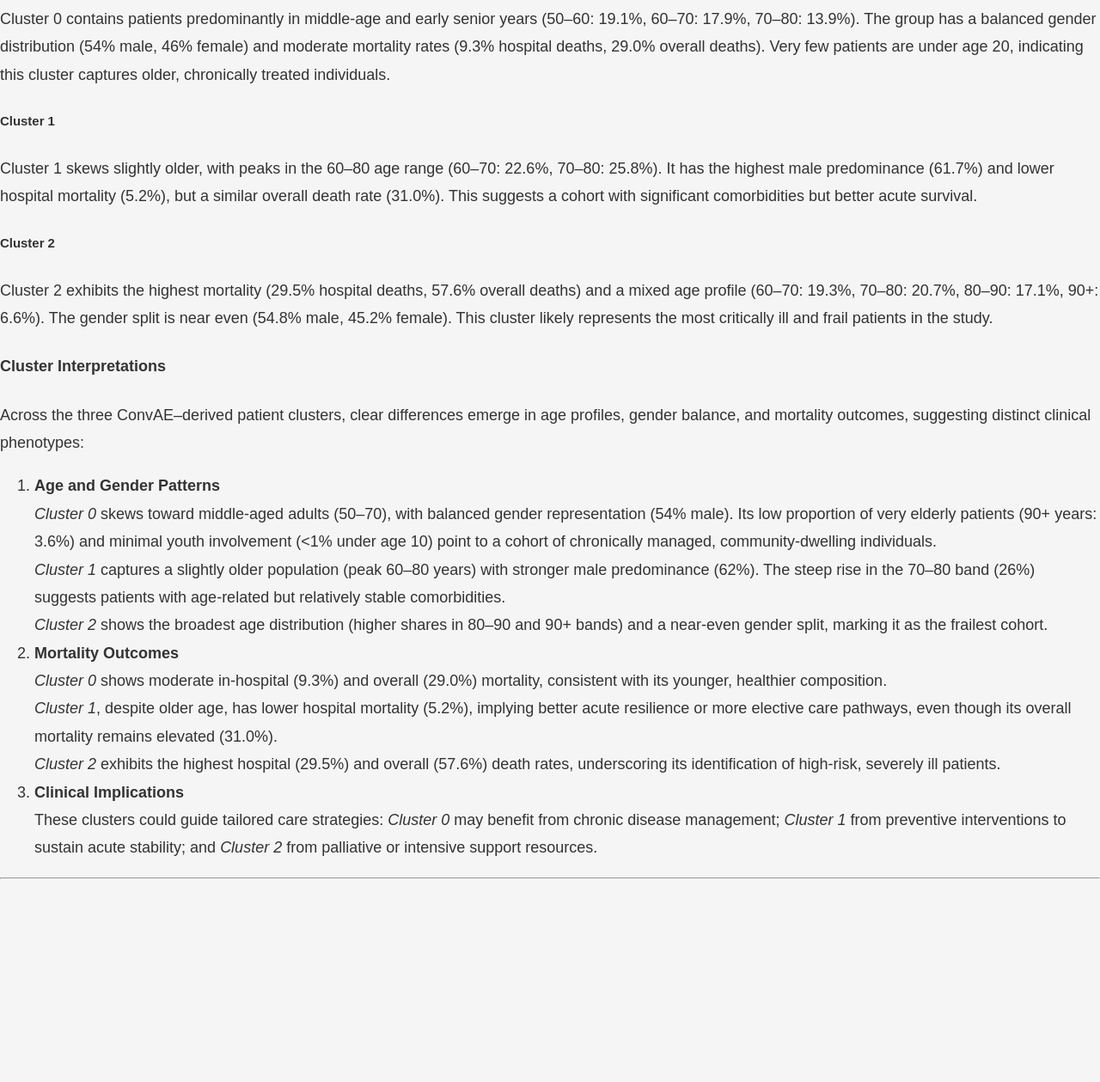
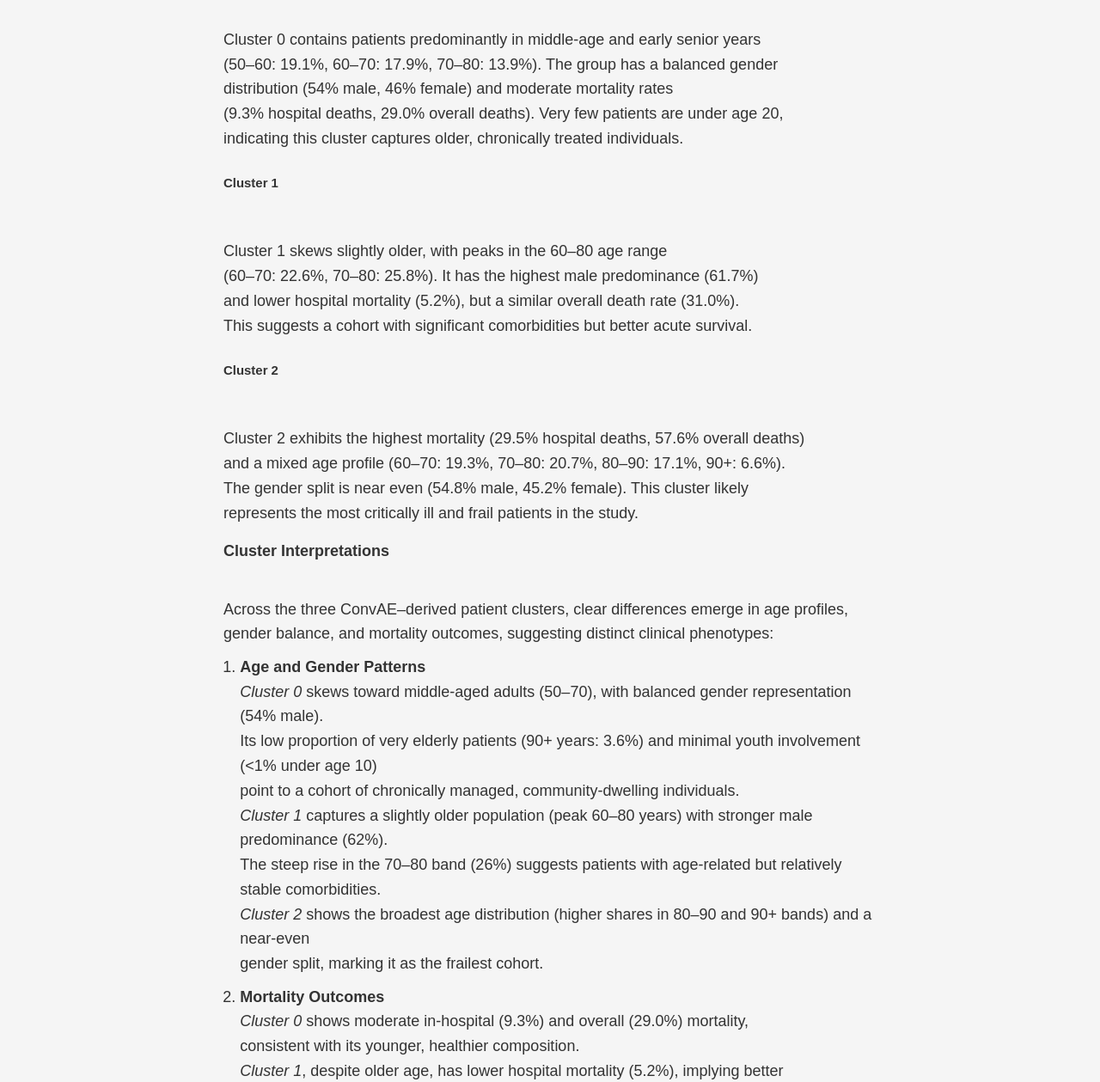
Before and after one commit to mficca/mficca.github.io, a plain HTML site: page index.html in a window 1280 px wide. Shown: the part 5282-6541 px from the top of the page at 86% size. Before the commit the page ends 6314 px from the top, so only its background shows below. Drawn offline with Linux system fonts and the light colour scheme; files whose address does not match are found by name.

Commit message:
Updates to index.html formatting

```diff
--- a/index.html
+++ b/index.html
@@ -172,8 +172,9 @@
 
   <h4>Cluster Findings</h4>
 
+  <section style="max-width:760px; margin:0 auto; line-height:1.6;">
     <h5>Cluster 0</h5>
-  <p>
+    <p style="white-space:pre-line; margin:0.6rem 0;">
       Cluster 0 contains patients predominantly in middle-age and early senior years
       (50–60: 19.1%, 60–70: 17.9%, 70–80: 13.9%). The group has a balanced gender
       distribution (54% male, 46% female) and moderate mortality rates
@@ -182,7 +183,7 @@
     </p>
 
     <h5>Cluster 1</h5>
-  <p>
+    <p style="white-space:pre-line; margin:0.6rem 0;">
       Cluster 1 skews slightly older, with peaks in the 60–80 age range
       (60–70: 22.6%, 70–80: 25.8%). It has the highest male predominance (61.7%)
       and lower hospital mortality (5.2%), but a similar overall death rate (31.0%).
@@ -190,36 +191,46 @@
     </p>
 
     <h5>Cluster 2</h5>
-  <p>
+    <p style="white-space:pre-line; margin:0.6rem 0;">
       Cluster 2 exhibits the highest mortality (29.5% hospital deaths, 57.6% overall deaths)
       and a mixed age profile (60–70: 19.3%, 70–80: 20.7%, 80–90: 17.1%, 90+: 6.6%).
       The gender split is near even (54.8% male, 45.2% female). This cluster likely
       represents the most critically ill and frail patients in the study.
     </p>
 
-
-  <h4>Cluster Interpretations</h4>
-  <p>
+    <h4 style="margin:1rem 0 .5rem;">Cluster Interpretations</h4>
+    <p style="white-space:pre-line; margin:0.6rem 0;">
       Across the three ConvAE–derived patient clusters, clear differences emerge in age profiles, gender balance, and mortality outcomes, suggesting distinct clinical phenotypes:
     </p>
-  <ol>
-    <li>
+    <ol style="padding-left:1.2rem; margin:0.6rem 0;">
+      <li style="margin-bottom:0.6rem;">
         <strong>Age and Gender Patterns</strong><br>
-      <em>Cluster 0</em> skews toward middle-aged adults (50–70), with balanced gender representation (54% male). Its low proportion of very elderly patients (90+ years: 3.6%) and minimal youth involvement (&lt;1% under age 10) point to a cohort of chronically managed, community-dwelling individuals.<br>
-      <em>Cluster 1</em> captures a slightly older population (peak 60–80 years) with stronger male predominance (62%). The steep rise in the 70–80 band (26%) suggests patients with age-related but relatively stable comorbidities.<br>
-      <em>Cluster 2</em> shows the broadest age distribution (higher shares in 80–90 and 90+ bands) and a near-even gender split, marking it as the frailest cohort.
+        <em>Cluster 0</em> skews toward middle-aged adults (50–70), with balanced gender representation (54% male).<br>
+            Its low proportion of very elderly patients (90+ years: 3.6%) and minimal youth involvement (&lt;1% under age 10) <br>
+            point to a cohort of chronically managed, community-dwelling individuals.<br>
+        <em>Cluster 1</em> captures a slightly older population (peak 60–80 years) with stronger male predominance (62%).<br>
+            The steep rise in the 70–80 band (26%) suggests patients with age-related but relatively stable comorbidities.<br>
+        <em>Cluster 2</em> shows the broadest age distribution (higher shares in 80–90 and 90+ bands) and a near-even <br>
+            gender split, marking it as the frailest cohort.
       </li>
-    <li>
+      <li style="margin-bottom:0.6rem;">
         <strong>Mortality Outcomes</strong><br>
-      <em>Cluster 0</em> shows moderate in-hospital (9.3%) and overall (29.0%) mortality, consistent with its younger, healthier composition.<br>
-      <em>Cluster 1</em>, despite older age, has lower hospital mortality (5.2%), implying better acute resilience or more elective care pathways, even though its overall mortality remains elevated (31.0%).<br>
-      <em>Cluster 2</em> exhibits the highest hospital (29.5%) and overall (57.6%) death rates, underscoring its identification of high-risk, severely ill patients.
+        <em>Cluster 0</em> shows moderate in-hospital (9.3%) and overall (29.0%) mortality,<br>
+            consistent with its younger, healthier composition.<br>
+        <em>Cluster 1</em>, despite older age, has lower hospital mortality (5.2%), implying better<br>
+            acute resilience or more elective care pathways, even though its overall mortality remains elevated (31.0%).<br>
+        <em>Cluster 2</em> exhibits the highest hospital (29.5%) and overall (57.6%) death rates, <br>
+            underscoring its identification of high-risk, severely ill patients.
       </li>
       <li>
         <strong>Clinical Implications</strong><br>
-      These clusters could guide tailored care strategies: <em>Cluster 0</em> may benefit from chronic disease management; <em>Cluster 1</em> from preventive interventions to sustain acute stability; and <em>Cluster 2</em> from palliative or intensive support resources.
+        These clusters could guide tailored care strategies:
+        <em>Cluster 0</em> may benefit from chronic disease management;
+        <em>Cluster 1</em> from preventive interventions to sustain acute stability;
+        <em>Cluster 2</em> and from palliative or intensive support resources.
       </li>
     </ol>
+  </section>
 
   <hr>
 
```
Lines whose indentation alone changed are shown as unchanged.
